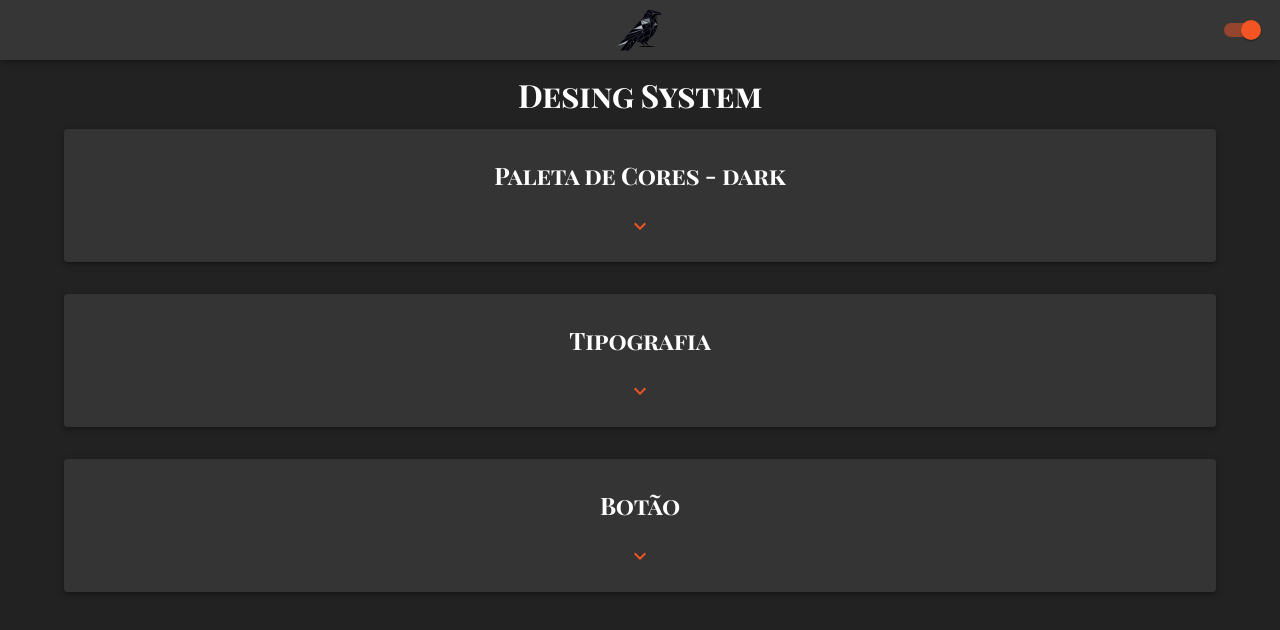
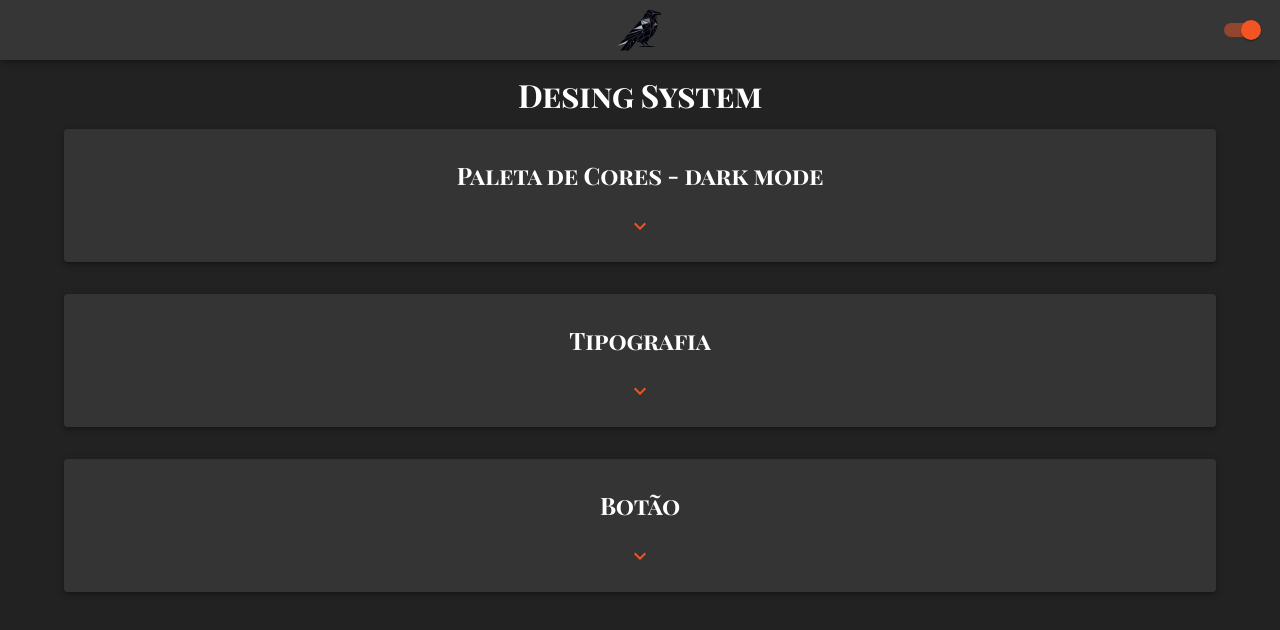
Before and after one commit to OtavioMendesSantos/Portfolio, a React (Vite) app: page /Ds in a window 1280 px wide. Shown: the top 630 px of the page. Built offline with nearby package versions, Linux system fonts and the light colour scheme.

Commit message:
:hammer: fix: texto

```diff
--- a/src/pages/Ds/index.tsx
+++ b/src/pages/Ds/index.tsx
@@ -1,5 +1,5 @@
 import { useState } from 'react'
-import { Box, Button, Chip, Collapse, Container, Divider, IconButton, IconButtonProps, Paper, PaperProps, styled, Theme, Typography, useTheme } from '@mui/material'
+import { Box, Button, Chip, Collapse, Container, Divider, IconButton, IconButtonProps, Paper, PaperProps, styled, Typography, useTheme } from '@mui/material'
 import ExpandMoreIcon from '@mui/icons-material/ExpandMore';
 import ExpandLessIcon from '@mui/icons-material/ExpandLess';
 import Header from '../../components/common/Header';
@@ -61,7 +61,7 @@ const Ds = () => {
             <Container sx={{ minHeight: 'calc(100vh - 60px)', height: '100%', display: 'flex', flexDirection: 'column', gap: 4 }}>
                 <StyledPaper>
                     <Typography my={2} variant="h2" align="center">
-                        Paleta de Cores - {theme.palette.mode}
+                        Paleta de Cores - {theme.palette.mode} mode
                     </Typography>
                     <StyledIconButton onClick={() => handleClick('box')}>
                         {paperColapsed.box ? <ExpandLessIcon /> : <ExpandMoreIcon />}
```
